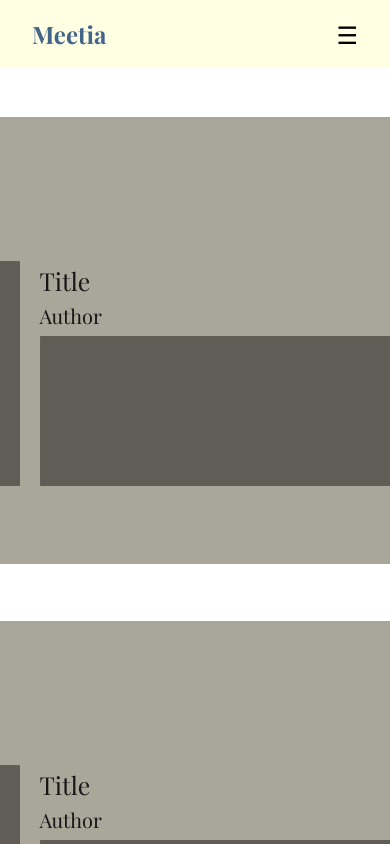
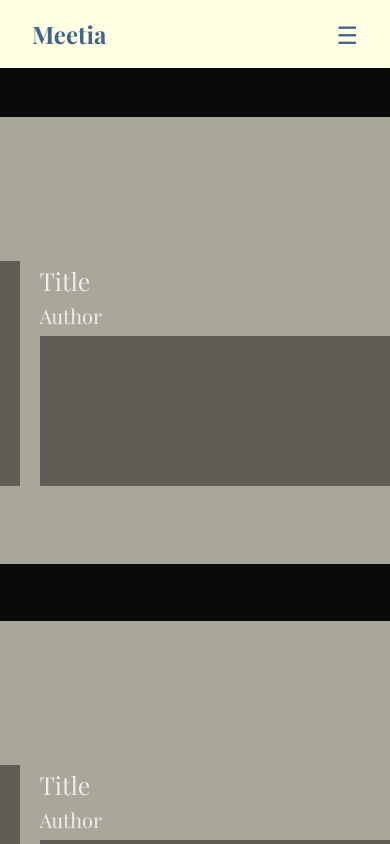
Before and after one commit to alt-text-internet-explorer/meetia, a Next.js app: page / in a window 390 px wide. Shown: the top 844 px of the page. Built offline with nearby package versions, Linux system fonts and the light colour scheme.

Commit message:
Changed color scheme preference to light mode

```diff
--- a/src/app/globals.css
+++ b/src/app/globals.css
@@ -3,7 +3,7 @@
   --foreground: #171717;
 }
 
-@media (prefers-color-scheme: dark) {
+@media (prefers-color-scheme: light) {
   :root {
     --background: #0a0a0a;
     --foreground: #ededed;
@@ -42,8 +42,8 @@ a {
   text-decoration: none;
 }
 
-@media (prefers-color-scheme: dark) {
+@media (prefers-color-scheme: light) {
   html {
-    color-scheme: dark;
+    color-scheme: light;
   }
 }
--- a/src/components/Navbar.module.css
+++ b/src/components/Navbar.module.css
@@ -54,6 +54,8 @@
     font-size: 1.5rem;
     display: block;
     cursor: pointer;
+    color: #426589;
+
   }
   .links {
     display: none;
```
